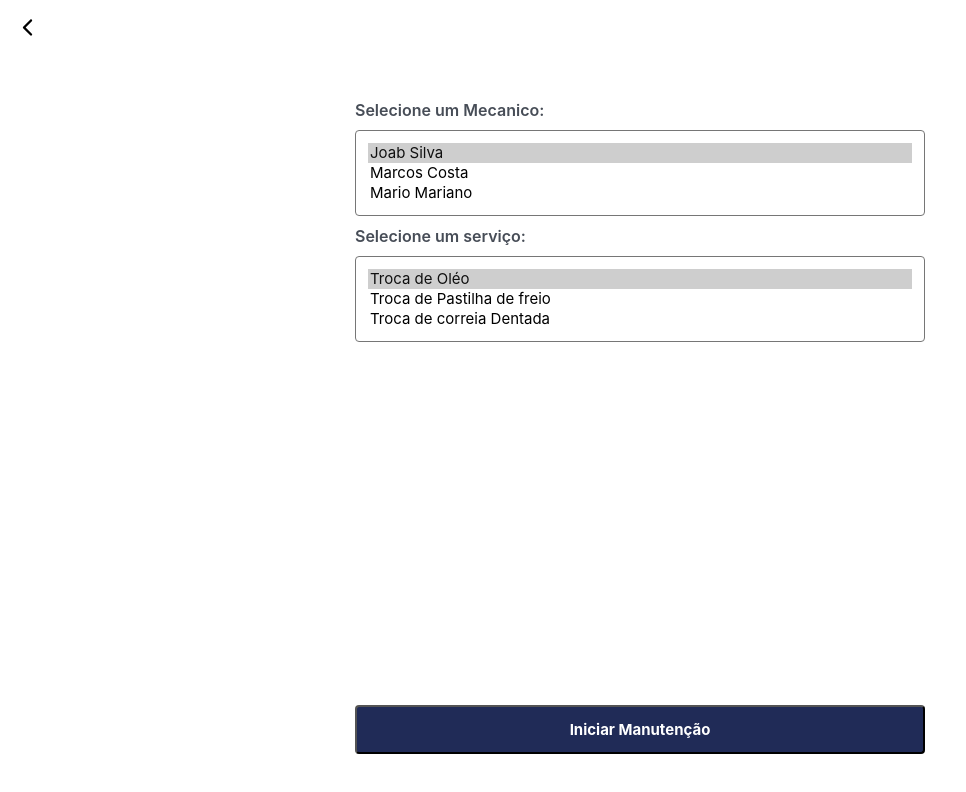
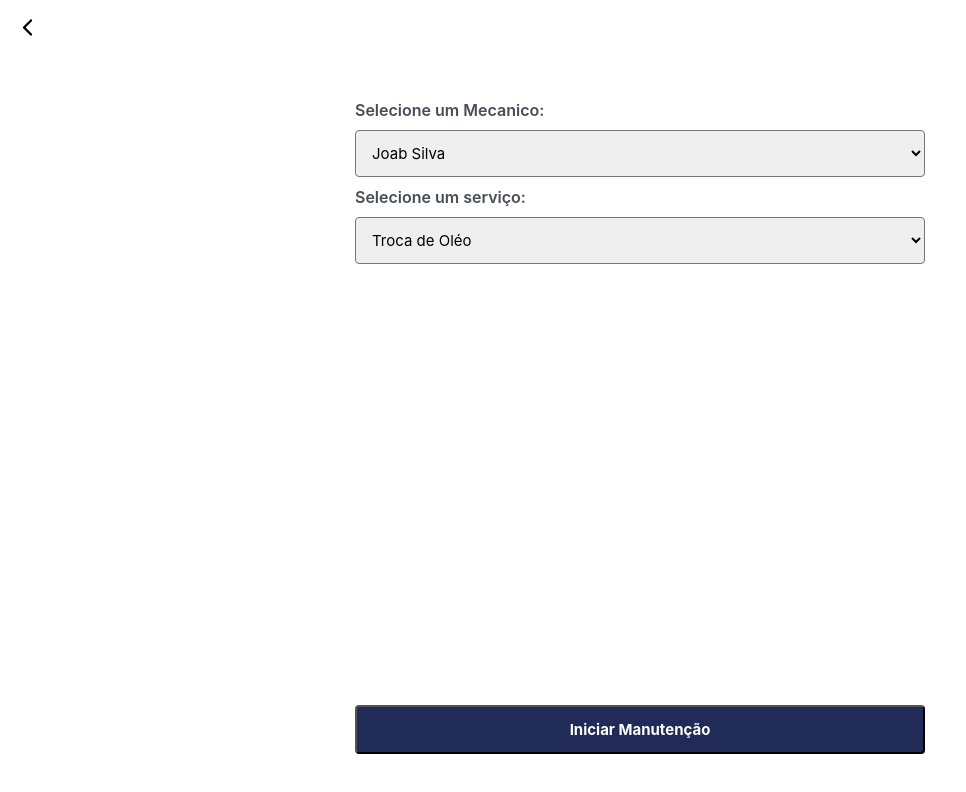
Before and after one commit to claudiocassimiro/challenge-ultracar, a Next.js app: page /services in a window 1280 px wide. Shown: the top 792 px of the page, without its empty margins (0-966 px from the left). Built offline with nearby package versions, Linux system fonts and the light colour scheme.

Commit message:
fix: hotfix

```diff
--- a/src/pages/services.tsx
+++ b/src/pages/services.tsx
@@ -72,7 +72,6 @@ const Services = () => {
                 id="select-mechanic"
                 value={selectedMechanic}
                 onChange={(e) => setSelectedMechanic(e.target.value)}
-                size={mechanics.length}
               >
                 {mechanics.map((mechanic) => {
                   return (
@@ -92,7 +91,6 @@ const Services = () => {
                 id="select-service"
                 value={selectedService}
                 onChange={(e) => setSelectedService(e.target.value)}
-                size={services.length}
               >
                 {services.map((service) => {
                   return (
```
